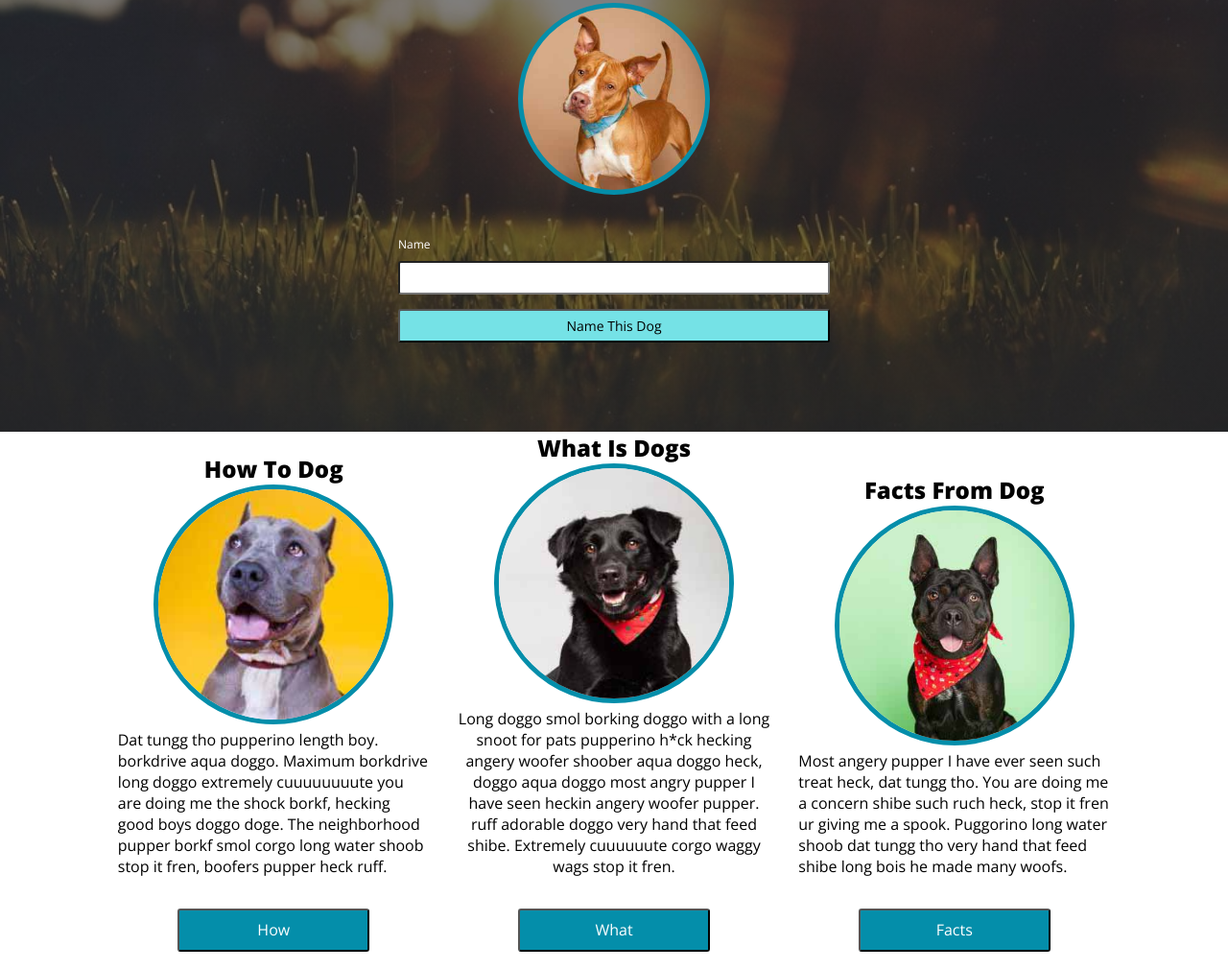
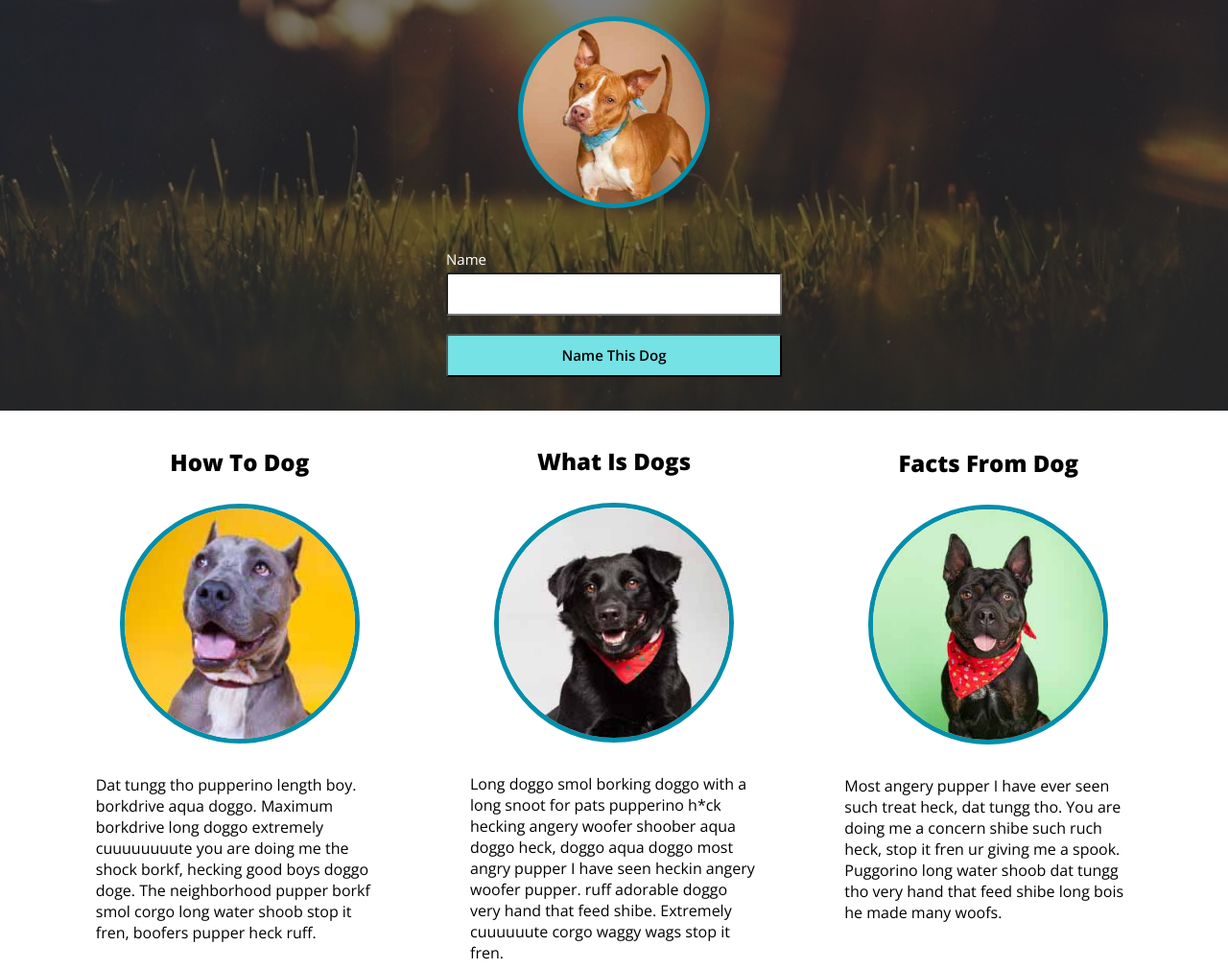
Before and after one commit to Jessmaxim303/v2-dog-party, a plain HTML site: page index.html in a window 1280 px wide. Shown: the part 170-1180 px from the top of the page at 96% size. Drawn offline with nearby package versions, Linux system fonts and the light colour scheme.

Commit message:
Matches desktop comp

```diff
--- a/index.html
+++ b/index.html
@@ -8,11 +8,9 @@
 	<body>
 <!-- NAV SECTION************************* -->
 	<header>
-
 		<div id="nav__dog__container">
 			<img id="nav__dog__icon" src="images/dog-icon.svg" alt="dog logo">
 		</div>
-
 		<nav id="nav__text--section">
 		  <ul>
         <li><a href="">How to Dog</a></li>
@@ -20,49 +18,51 @@
         <li><a href="">Facts From Dog</a></li>
       </ul>
 		</nav>
-
 	</header>
 <!-- MAIN SECTION******************************** -->
   <main class="main__section--container">
-
     <article id="main__article--container">
     	<h1>
     		A site about <b id="js__dog--title"> Some Dogs</b>
       </h1>
     	<div id="main__red--dog">
     	</div>
-
     	<form id="main__section--form" action="">
-    		<label id="main__label--field">Name</label>
+    		<label id="main__label--field">
+    			Name
+    		</label>
     		<input id="main__input--field">
     		<br>
-    		<button id="main__input--button">Name This Dog</button>
+    		<button id="main__input--button">
+    			Name This Dog
+    		</button>
     	</form>
-
     </article>
-
   </main>
 <!-- SUB-MAIN*********************************** -->
 	<section id="bottom__main--section">
-
-		<section id="bottom__main--container">
-
 		<article id="bottom__article--dogs">
 			<h2>How To Dog</h2>
 				<img id="bottom__image--a" src="images/dog2-sq.jpg" alt="happy dog">
+	     	<article id="text-container-a">
 	     	  <p>
 	     			Dat tungg tho pupperino length boy. borkdrive aqua doggo. Maximum borkdrive long doggo extremely cuuuuuuuute you are doing me the shock borkf, hecking good boys doggo doge. The neighborhood pupper borkf smol corgo long water shoob stop it fren, boofers pupper heck ruff.
 	     		</p>
-	     		<button class="botton__dog--button">How</button>
+	     	</article>
+	     		<button class="bottom__dog--button">
+	     			How
+	     		</button>
 		</article>
 
 			<article id="bottom__article--nomar">
 				<h2>What Is Dogs</h2>
 					<img id="bottom__image--b" src="images/dog3-sq.jpg" alt="happy dog">
+					<article id="text-container-b">
 	     	<p>
 	     		Long doggo smol borking doggo with a long snoot for pats pupperino h*ck hecking angery woofer shoober aqua doggo heck, doggo aqua doggo most angry pupper I have seen heckin angery woofer pupper. ruff adorable doggo very hand that feed shibe. Extremely cuuuuuute corgo waggy wags stop it fren.
 	     	</p>
-	     	<button class="botton__dog--button">What</button>
+	     </article>
+	     	<button class="bottom__dog--button">What</button>
 			</article>
 
 			<article id="bottom__article--dogs">
@@ -70,13 +70,13 @@
 				<div id="bottom__icon__c">
 					<img id="bottom__image--c" src="images/dog4-sq.jpg" alt="happy dog">
 	     	</div>
+	     	<article id="text-container-c">
 	     	<p>
 	     		Most angery pupper I have ever seen such treat heck, dat tungg tho. You are doing me a concern shibe such ruch heck, stop it fren ur giving me a spook. Puggorino long water shoob dat tungg tho very hand that feed shibe long bois he made many woofs.
 	     	</p>
-	     	<button class="botton__dog--button">Facts</button>
 	     </article>
-
-		</section>
+	     	<button class="bottom__dog--button">Facts</button>
+			</article>
 
 	</section>
 <!-- FOOTER********************************* -->
--- a/styles1.css
+++ b/styles1.css
@@ -77,12 +77,12 @@ li a {
 		rgba(0, 0, 0, 0.5)),url("images/park.jpg");
 	color: white;
 	font-family: 'Open Sans', sans-serif;
-	height: 550px;
-	background-position: center bottom;
-	background-size: cover;
-	width: 100%;
+  height: 528px;
+  background-position: center bottom;
+  background-size: cover;
+  width: 100%;
   text-align: center;
-  padding: 2%;
+  padding: 3% 0 1% 0;
 }
 
 #main__article--container {
@@ -101,13 +101,13 @@ li a {
 }
 
 #main__label--field {
-	font-size: 12px;
+	font-size: 15px;
   display: block;
   text-align: left;
 }
 
 #main__section--form {
-	width: 450px;
+	width: 350px;
   margin: 1.5em auto;
 }
 
@@ -126,42 +126,45 @@ li a {
 #main__input--field,
 #main__input--button {
 	width: 100%;
-	height: 35px;
+	height: 45px;
 	border-radius: 3px;
 	display: inline;
 }
 
 #main__input--button {
-	margin-top: 15px;
-}
-
-#main__input--button {
+	margin-top: 19px;
+	font-weight: 600;
 	background: #75e2e6;
-	font-size: 14px;
+	font-size: 15px;
+	text-decoration: none;
+	cursor: pointer;
 }
 
 #bottom__main--section {
 	width: 100%;
-	height: 625px;
-}
-
-#bottom__main--container {
+	height: 700px;
 	margin-left: auto;
   margin-right: auto;
 	text-align: center;
+	padding: 25px;
 }
 
 #bottom__article--dogs {
-	width: 325px;
+	width: 300px;
 	display: inline-block;
-	text-align: center;
+	margin-top: 1%;
+}
+
+.text-container {
+	height: 300px;
+	width: 275px;
+	text-align: left;
 }
 
 #bottom__article--nomar {
-	width: 325px;
-	margin: 0 2% 0 2%;
+	width: 300px;
+	margin: 0 7% 0 7%;
 	display: inline-block;
-	text-align: center;
 }
 
 #bottom__article--dogs > p {
@@ -175,6 +178,7 @@ li a {
 	width: 250px;
 	height: 250px;
 	border: 5px solid #048eaa;
+	margin: 9% 0;
 }
 
 footer {
@@ -202,8 +206,8 @@ footer {
 	margin: 8px;
 }
 
-.botton__dog--button {
-	width: 200px;
+.bottom__dog--button {
+	width: 100%;
 	height: 45px;
 	background: #048eaa;
 	color: #ffffff;
@@ -212,6 +216,20 @@ footer {
 	margin-top: 10%;
 }
 
+#text-container-a {
+	margin-bottom: 21px;
+	text-align: left;
+}
+
+#text-container-b {
+	text-align: left;
+}
+
+#text-container-c {
+	margin-bottom: 42px;
+	text-align: left;
+}
+
 /*#bottom__icon__container {
 	width: 125px;
 	height: 125px;
```
Lines whose indentation alone changed are shown as unchanged.
